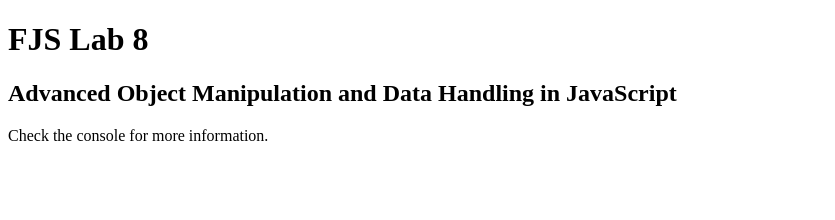
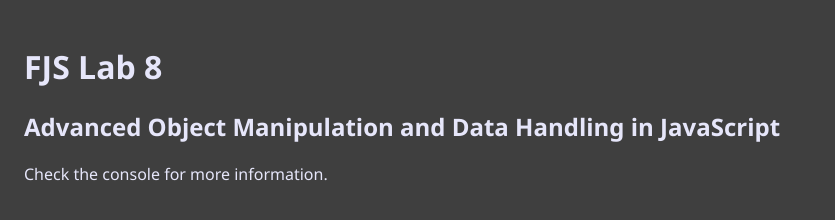
Before and after one commit to yes-2875/fjs-lab-8, a plain HTML site: page index.html in a window 1280 px wide. Shown: the whole page, without its empty margins (0-835 px from the left). Drawn offline with Linux system fonts and the light colour scheme.

Commit message:
Basic CSS styling

```diff
--- a/index.html
+++ b/index.html
@@ -5,6 +5,7 @@
         <meta name="viewport" content="width=device-width,initial-scale=1.0">
         <script defer src="script.js"></script>
         <title>FJS Lab 8: Object Manipulation</title>
+        <link rel="stylesheet" href="styles.css">
     </head>
     <body>
         <h1>FJS Lab 8</h1>
--- a/styles.css
+++ b/styles.css
@@ -0,0 +1,6 @@
+body {
+    background-color: rgb(63, 63, 63);
+    color: lavender;
+    font-family: 'Segoe UI', Tahoma, Geneva, Verdana, sans-serif;
+    padding: 1em;
+}
```
